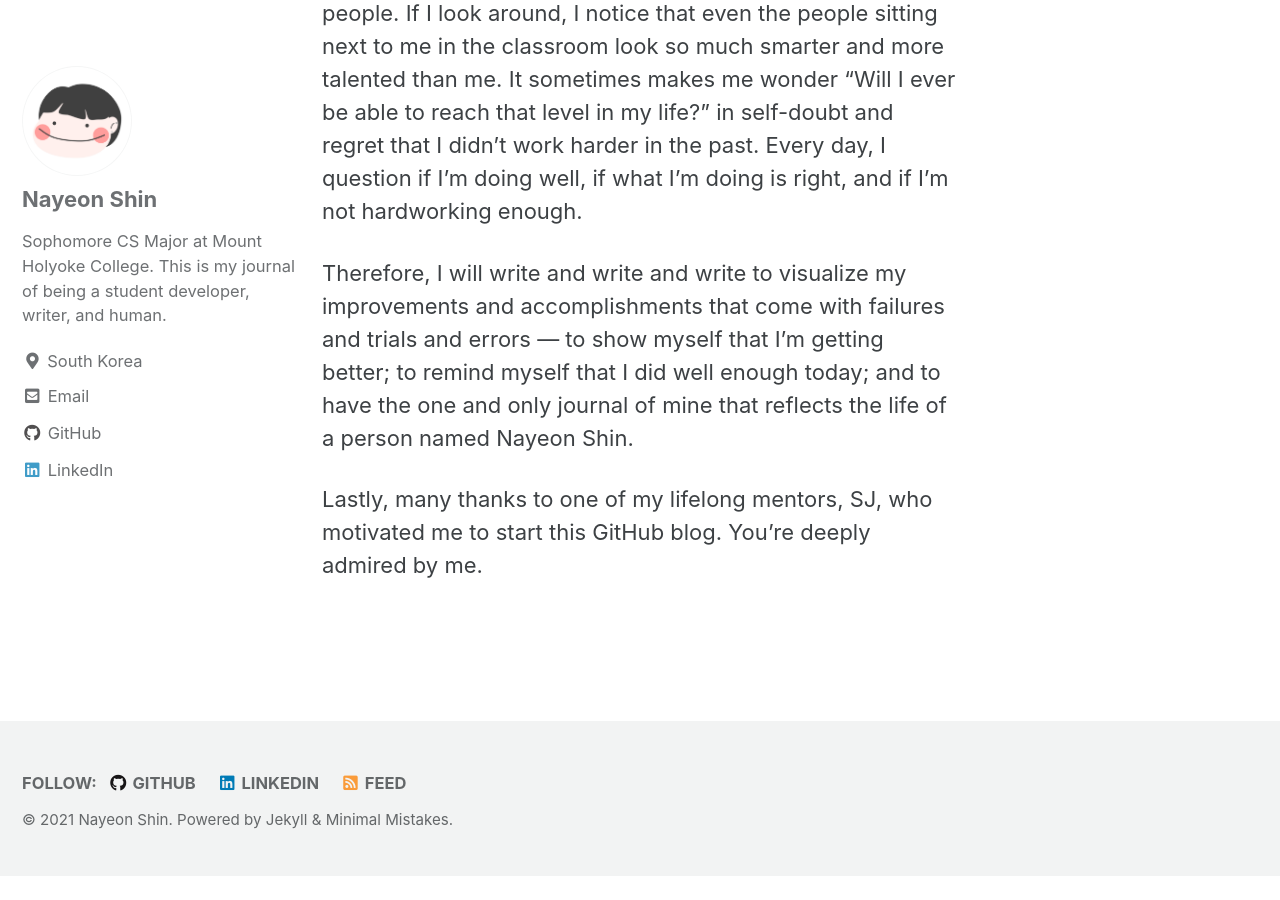
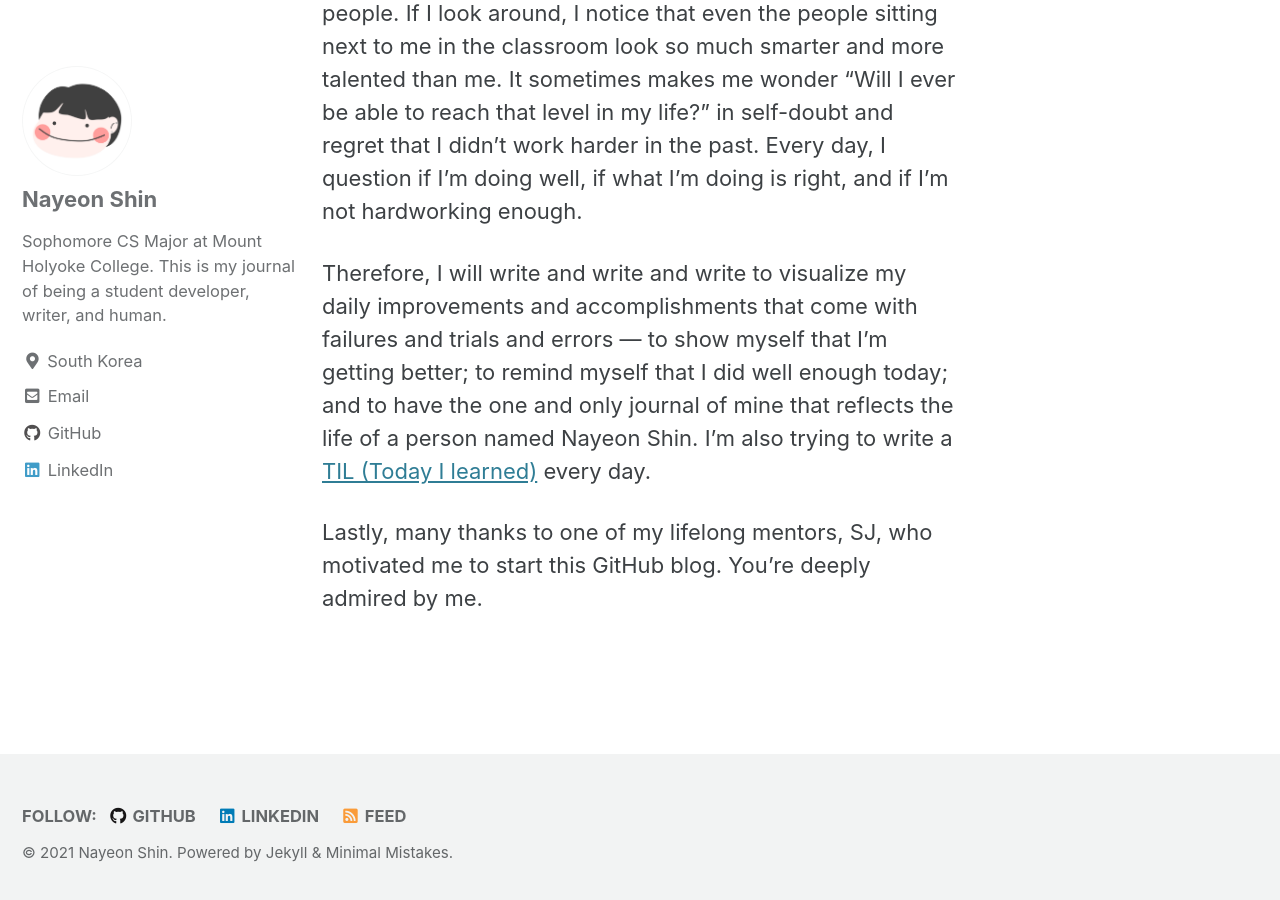
Before and after one commit to nayeonshin/nayeonshin.github.io, a Jekyll site: the page built from index.md, in a window 1280 px wide and 900 px high, scrolled down 1210 px. Built offline with Jekyll 4.4.1, drawn with Linux system fonts in a browser that asks for light colours; cached includes are drawn as plain includes; before the commit the page ends 2086 px from its top, so only the background shows below that.

Commit message:
Update index.md

```diff
--- a/index.md
+++ b/index.md
@@ -14,6 +14,6 @@ This blog is my journal of being a student developer (more like an aspiring deve
 
 The world is full of smart, outstanding, creative, and talented people. If I look around, I notice that even the people sitting next to me in the classroom look so much smarter and more talented than me. It sometimes makes me wonder "Will I ever be able to reach that level in my life?" in self-doubt and regret that I didn't work harder in the past. Every day, I question if I'm doing well, if what I'm doing is right, and if I'm not hardworking enough.
 
-Therefore, I will write and write and write to visualize my improvements and accomplishments that come with failures and trials and errors — to show myself that I'm getting better; to remind myself that I did well enough today; and to have the one and only journal of mine that reflects the life of a person named Nayeon Shin.
+Therefore, I will write and write and write to visualize my daily improvements and accomplishments that come with failures and trials and errors — to show myself that I'm getting better; to remind myself that I did well enough today; and to have the one and only journal of mine that reflects the life of a person named Nayeon Shin. I'm also trying to write a [TIL (Today I learned)](https://github.com/nayeonshin/til) every day.
 
 Lastly, many thanks to one of my lifelong mentors, SJ, who motivated me to start this GitHub blog. You're deeply admired by me.
```
